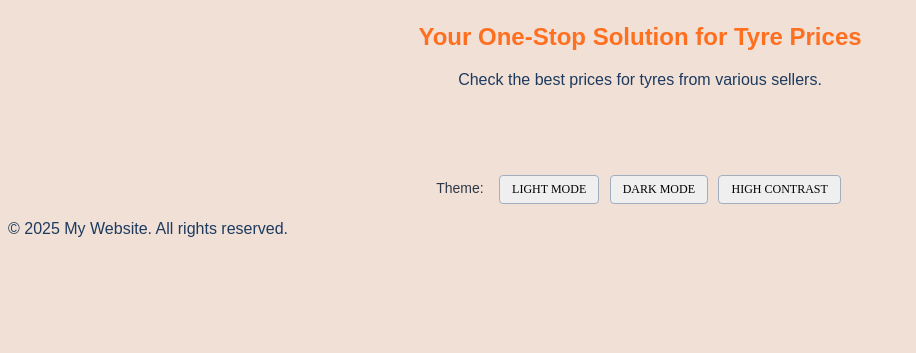
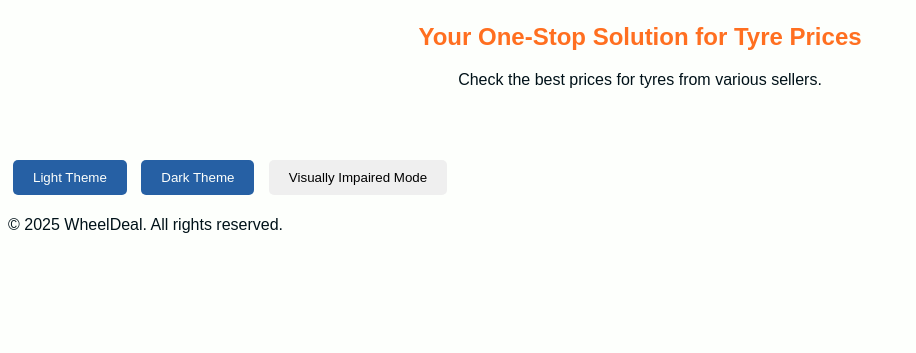
Before and after one commit to Cleopatra-K/Gaurdians-of-the-Database, a PHP site: page /addtoHeader.php in a window 1280 px wide. Shown: the part 447-800 px from the top of the page, without its empty margins (0-916 px from the left). Run offline with PHP 8.4, Linux system fonts and the light colour scheme.

Commit message:
Add files via upload

```diff
--- a/Frontend/php/footer.php
+++ b/Frontend/php/footer.php
@@ -1,70 +1,16 @@
-<!-- makes the current year to show -->
-    <footer>
-    <div class="theme-switcher">
-        <span>Theme:</span>
-        <button id="light-theme">Light Mode</button>
-        <button id="dark-theme">Dark Mode</button>
-        <button id="impaired-theme">High Contrast</button>
-    </div>
-
-        <p>&copy; <?php echo date("Y");?> My Website. All rights reserved.</p>
-    </footer>
-
-    <script>
-    document.addEventListener('DOMContentLoaded', () => {
-        const lightThemeButton = document.getElementById('light-theme');
-        const darkThemeButton = document.getElementById('dark-theme');
-        const impairedBtn = document.getElementById('impaired-theme');
-
-        const body = document.body;
-        const storedTheme = localStorage.getItem('theme') || 'light'; // Default to light
-
-        function setTheme(theme) {
-            body.classList.remove('light-theme', 'dark-theme');
-            body.classList.add(`${theme}-theme`);
-            localStorage.setItem('theme', theme);
-        }
-
-        // Apply stored theme on load
-        setTheme(storedTheme);
-
-        lightThemeButton.addEventListener('click', () => {
-            setTheme('light');
-        });
-
-        darkThemeButton.addEventListener('click', () => {
-            setTheme('dark');
-        });
-
-        impairedBtn.addEventListener('click', () => {
-            setTheme('impaired');
-        });
-    });
-</script>
-
-<style>
-    /* Basic styling for the theme switcher in the footer */
-    .theme-switcher {
-    text-align: center;
-    margin-top: 20px;
-    margin-bottom: 10px;
-}
-
-.theme-switcher span {
-    margin-right: 8px;
-    font-size: 14px;
-    color: #2d3748; /* Navy blue */
-}
-
-.theme-switcher button {
-    padding: 6px 12px; /* Smaller padding */
-    font-size: 12px; /* Smaller font */
-    cursor: pointer;
-    border: 1px solid #a0aec0; /* Medium grey */
-    border-radius: 4px; /* Slightly less rounded */
-    margin: 0 3px; /* Reduced margin */
-    transition: all 0.2s ease;
-    font-family: 'Playfair Display', serif;
-    text-transform: uppercase;
-}
-</style>
+<?php
+?>
+<head>
+    <link rel="stylesheet" href="footer.css">
+</head>
+<div class="theme-switcher">
+    <button id="light-theme-btn">Light Theme</button>
+    <button id="dark-theme-btn">Dark Theme</button>
+    <button id="accessibility-btn">Visually Impaired Mode</button> <!-- New button -->
+</div>
+<footer>
+    <p>&copy; 2025 WheelDeal. All rights reserved.</p>
+</footer>
+<script src="js/footer.js" defer></script>
+</body>
+</html>
```
